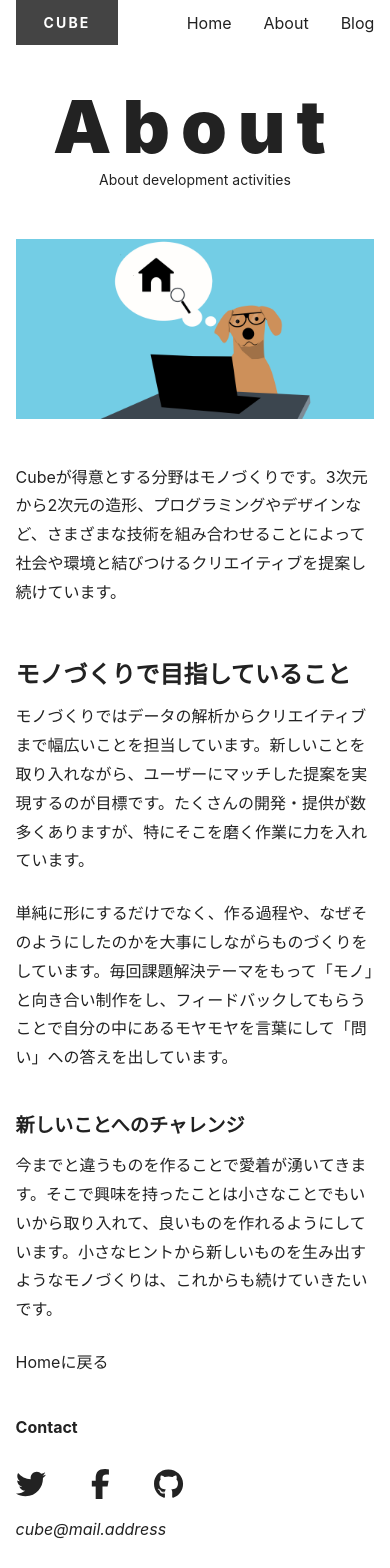
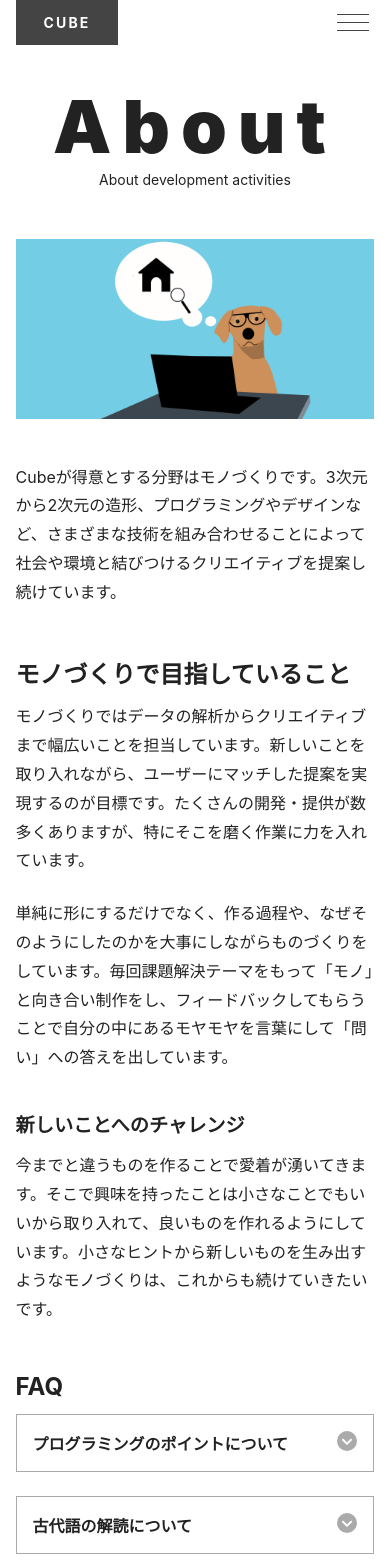
Before and after one commit to minohi99/react-ebisu, a Next.js app: page /about in a window 390 px wide. Shown: the top 1568 px of the page. Built offline with nearby package versions, Linux system fonts and the light colour scheme.

Commit message:
aboutページのアコーディオン実装

```diff
--- a/src/app/about/page.tsx
+++ b/src/app/about/page.tsx
@@ -1,25 +1,26 @@
-import Contact from "@/components/Contact";
-import Container from "@/components/Container";
-import Hero from "@/components/Hero";
-import PostBody from "@/components/PostBody";
+import Contact from '@/components/Contact';
+import Container from '@/components/Container';
+import Hero from '@/components/Hero';
+import PostBody from '@/components/PostBody';
 import TwoColumn, {
   TwoColumnMain,
   TwoColumnSidebar,
-} from "@/components/TwoColumn";
-import Image from "next/image";
-import EyeCatch from "@/images/about.jpg";
-import Link from "next/link";
-import React from "react";
+} from '@/components/TwoColumn';
+import Image from 'next/image';
+import EyeCatch from '@/images/about.jpg';
+import Link from 'next/link';
+import React from 'react';
+import Accordion from '@/components/Accordion';
 
 export const metadata = {
-  title: "アバウト",
-  description: "About development activities",
+  title: 'アバウト',
+  description: 'About development activities',
   openGraph: {
-    title: "アバウト",
-    description: "About development activities",
+    title: 'アバウト',
+    description: 'About development activities',
   },
   alternates: {
-    canonical: "/about",
+    canonical: '/about',
   },
 };
 const About = () => {
@@ -32,7 +33,6 @@ const About = () => {
           <Image
             src={EyeCatch}
             alt=""
-            layout="responsive"
             sizes="(min-width: 1152px) 1152px, 100vw"
             priority
             placeholder="blur"
@@ -56,8 +56,25 @@ const About = () => {
               <p>
                 今までと違うものを作ることで愛着が湧いてきます。そこで興味を持ったことは小さなことでもいいから取り入れて、良いものを作れるようにしています。小さなヒントから新しいものを生み出すようなモノづくりは、これからも続けていきたいです。
               </p>
+
+              <h2>FAQ</h2>
+              <Accordion heading="プログラミングのポイントについて">
+                <p>
+                  プログラミングのポイントは、作りたいものを作ることです。楽しいことから思いつき、目標とゴールを決め、そこに向かってさまざまな課題を設定していきながら、プログラムを作っていきます。
+                </p>
+              </Accordion>
+              <Accordion heading="古代語の解読について">
+                <p>
+                  古代語を解読するのに必要なのは、書かれた文字そのものだけです。古代の世界観や思考方法。それらを読み取ってこそ古代の世界観が理解できてきます。
+                </p>
+              </Accordion>
+              <Accordion heading="公開リポジトリの活用について">
+                <p>
+                  公開リポジトリを活用すると、全世界のどこからでもアクセスし、開発者が関連するプロジェクトのタスクを利用することができます。
+                </p>
+              </Accordion>
               <p>
-                <Link href={"/"}>Homeに戻る</Link>
+                <Link href={'/'}>Homeに戻る</Link>
               </p>
             </PostBody>
           </TwoColumnMain>
--- a/src/app/layout.tsx
+++ b/src/app/layout.tsx
@@ -1,4 +1,6 @@
 /* eslint-disable @next/next/no-page-custom-font */
+'use client';
+
 import '@/styles/globals.css';
 import React, { ReactNode } from 'react';
 import { config } from '@fortawesome/fontawesome-svg-core';
@@ -10,25 +12,25 @@ config.autoAddCss = false;
 const { siteTitle, siteDesc, siteUrl, siteLang, siteLocale, siteType } =
   siteMeta;
 
-export const metadata = {
-  title: {
-    default: siteTitle,
-    template: `%s | ${siteTitle}`,
-  },
-  description: siteDesc,
-  metadataBase: new URL(siteUrl),
-  alternates: {
-    canonical: '/',
-  },
-  openGraph: {
-    title: siteTitle,
-    description: siteDesc,
-    url: siteUrl,
-    siteName: siteTitle,
-    locale: siteLocale,
-    type: siteType,
-  },
-};
+// export const metadata = {
+//   title: {
+//     default: siteTitle,
+//     template: `%s | ${siteTitle}`,
+//   },
+//   description: siteDesc,
+//   metadataBase: new URL(siteUrl),
+//   alternates: {
+//     canonical: '/',
+//   },
+//   openGraph: {
+//     title: siteTitle,
+//     description: siteDesc,
+//     url: siteUrl,
+//     siteName: siteTitle,
+//     locale: siteLocale,
+//     type: siteType,
+//   },
+// };
 
 type RootLayoutProps = {
   children: ReactNode;
--- /dev/null
+++ b/src/components/Accordion.tsx
@@ -0,0 +1,42 @@
+'use client';
+
+import React, { useEffect, useRef, useState } from 'react';
+import styles from '@/styles/accordion.module.css';
+import { FontAwesomeIcon } from '@fortawesome/react-fontawesome';
+import { faCircleChevronDown } from '@fortawesome/free-solid-svg-icons';
+
+type AccordionProps = {
+  heading: string;
+  children: React.ReactNode;
+};
+
+const Accordion = ({ heading, children }: AccordionProps) => {
+  const [textIsOpen, setTextIsOpen] = useState(false);
+
+  const refText = useRef<HTMLDivElement>(null);
+
+  const toggleText = () => {
+    setTextIsOpen((prev) => !prev);
+  };
+  return (
+    <div className={textIsOpen ? styles.open : styles.close}>
+      <h3 className={styles.heading}>
+        <button onClick={toggleText}>
+          {heading}
+          <FontAwesomeIcon icon={faCircleChevronDown} className={styles.icon} />
+        </button>
+      </h3>
+      <div
+        className={styles.text}
+        ref={refText}
+        style={{
+          '--text-height': `${refText.current ? refText.current.scrollHeight + 'px' : '0px'}`,
+        }}
+      >
+        <div className={styles.textInner}>{children}</div>
+      </div>
+    </div>
+  );
+};
+
+export default Accordion;
--- a/src/components/Header.tsx
+++ b/src/components/Header.tsx
@@ -1,3 +1,5 @@
+"use client"
+
 import Logo from "@/components/Logo";
 import Nav from "@/components/Nav";
 import styles from "@/styles/header.module.css";
--- a/src/components/Layout.tsx
+++ b/src/components/Layout.tsx
@@ -1,3 +1,5 @@
+'use client';
+
 import React, { ReactNode } from 'react';
 import Header from '@/components/Header';
 import Footer from '@/components/Footer';
--- a/src/components/Nav.tsx
+++ b/src/components/Nav.tsx
@@ -1,18 +1,54 @@
-import Link from "next/link";
-import styles from "@/styles/nav.module.css";
+'use client';
+
+import Link from 'next/link';
+import styles from '@/styles/nav.module.css';
+import { useState } from 'react';
 
 const Nav = () => {
+  const [navIsOpen, setNavIsOpen] = useState(false);
+
+  const toggleNav = () => {
+    setNavIsOpen((prev: boolean) => !prev);
+  };
+
+  const closeNav = () => {
+    setNavIsOpen(false);
+  };
+
   return (
-    <nav>
-      <ul className={styles.list}>
+    <nav className={navIsOpen ? styles.open : styles.close}>
+      {navIsOpen && (
+        <style jsx global>
+          {`
+            @media (max-width: 767px) {
+              body {
+                overflow: hidden;
+                position: fixed;
+                width: 100%;
+              }
+            }
+          `}
+        </style>
+      )}
+      <button className={styles.btn} onClick={toggleNav}>
+        <span className={styles.bar}></span>
+        <span className="sr-only">MENU</span>
+      </button>
+      <ul className={styles.list} onClick={closeNav}>
         <li>
-          <Link href="/">Home</Link>
+          <Link href="/" onClick={closeNav}>
+            Home
+          </Link>
         </li>
         <li>
-          <Link href="/about">About</Link>
+          <Link href="/about" onClick={closeNav}>
+            About
+          </Link>
         </li>
         <li>
-          <Link href="/blog">Blog</Link>
+          <Link href="/blog" onClick={closeNav}>
+            Blog
+          </Link>
         </li>
       </ul>
     </nav>
--- /dev/null
+++ b/src/styles/accordion.module.css
@@ -0,0 +1,70 @@
+.open,
+.close {
+  border: 1px solid var(--gray-25);
+}
+
+.heading {
+  font-size: var(--body);
+}
+
+.heading button {
+  all: unset;
+  outline: revert;
+  -webkit-tap-highlight-color: transparent;
+  cursor: pointer;
+  box-sizing: border-box;
+  width: 100%;
+  padding: 1em;
+  display: flex;
+  justify-content: space-between;
+  gap: 1em;
+}
+
+.icon {
+  color: var(--gray-25);
+  font-size: 1.25em;
+  transition: transform 0.5s;
+}
+
+.open .icon {
+  transform: rotate(180deg);
+}
+.text {
+  overflow: hidden;
+  height: 0px;
+  transition: none;
+}
+
+.open .text {
+  animation: openAnim 0.5s forwards;
+}
+
+.close .text {
+  animation: closeAnim 0.5s forwards;
+}
+
+@keyframes openAnim {
+  0% {
+    height: 0;
+  }
+  99% {
+    height: var(--text-height);
+  }
+  100% {
+    height: auto;
+  }
+}
+
+@keyframes closeAnim {
+  0% {
+    height: var(--text-height);
+  }
+  100% {
+    height: 0;
+  }
+}
+
+.textInner {
+  padding: 0 1.14em 1.14em;
+  font-size: calc(var(--body) * 0.875);
+}
--- a/src/styles/nav.module.css
+++ b/src/styles/nav.module.css
@@ -1,6 +1,83 @@
-.list {
-  display: flex;
-  gap: 2em;
+@media (min-width: 768px) {
+  .btn {
+    display: none;
+  }
+
+  .list {
+    display: flex;
+    gap: 2em;
+  }
+}
+
+@media (max-width: 767px) {
+  .btn {
+    all: unset;
+    outline: revert;
+    -webkit-tap-highlight-color: transparent;
+    cursor: pointer;
+    width: 42px;
+    height: 42px;
+    position: relative;
+    z-index: 200;
+  }
+  .close .btn {
+    color: var(--gray-75);
+  }
+  .open .btn {
+    color: var(--white);
+  }
+
+  .btn {
+    display: grid;
+    place-items: center;
+  }
+  .btn::before,
+  .btn::after,
+  .btn .bar {
+    grid-area: 1 /1;
+    content: '';
+    display: block;
+    width: 32px;
+    height: 1px;
+    background-color: currentColor;
+    transition: transform 0.4s;
+  }
+
+  .close .btn::before {
+    transform: translateY(-8px);
+  }
+  .close .btn::after {
+    transform: translateY(8px);
+  }
+  .open .btn::before {
+    transform: rotate(45deg);
+  }
+  .open .btn::after {
+    transform: rotate(-45deg);
+  }
+  .open .btn .bar {
+    transform: scale(0);
+  }
+
+  .list {
+    position: fixed;
+    inset: 0 -100% 0 100%;
+    z-index: 100;
+    background: rgba(0, 0, 0, 0.8);
+    color: var(--white);
+    transition: transform 0.4s;
+  }
+
+  .open .list {
+    transform: translateX(-100%);
+  }
+
+  .list {
+    display: grid;
+    gap: 40px;
+    place-content: center;
+    text-align: center;
+  }
 }
 
 @media (hover: hover) {
```
